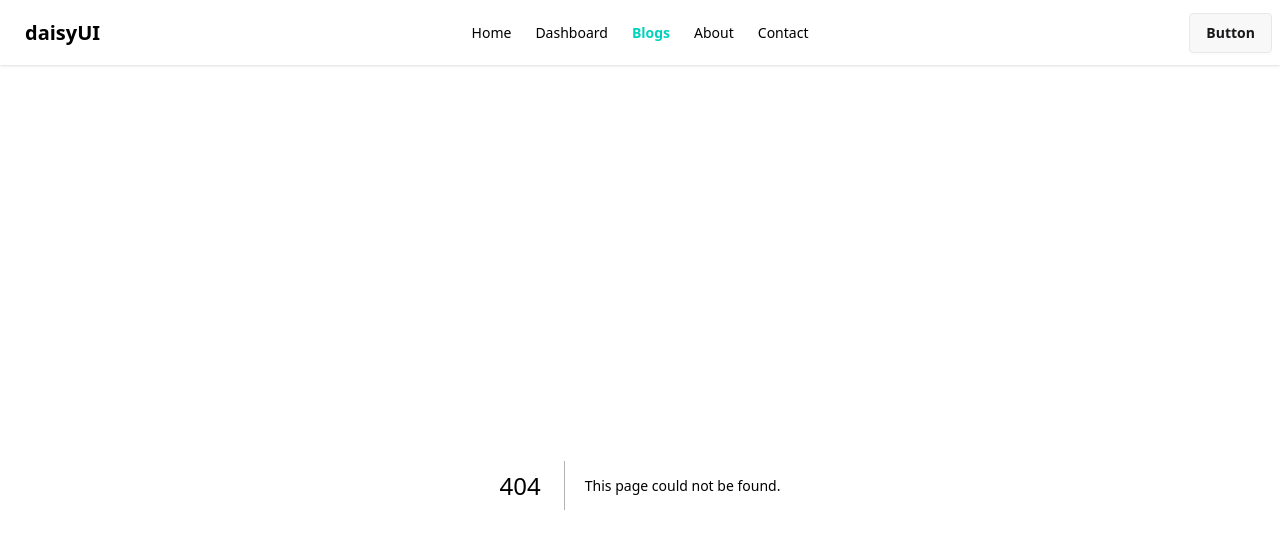
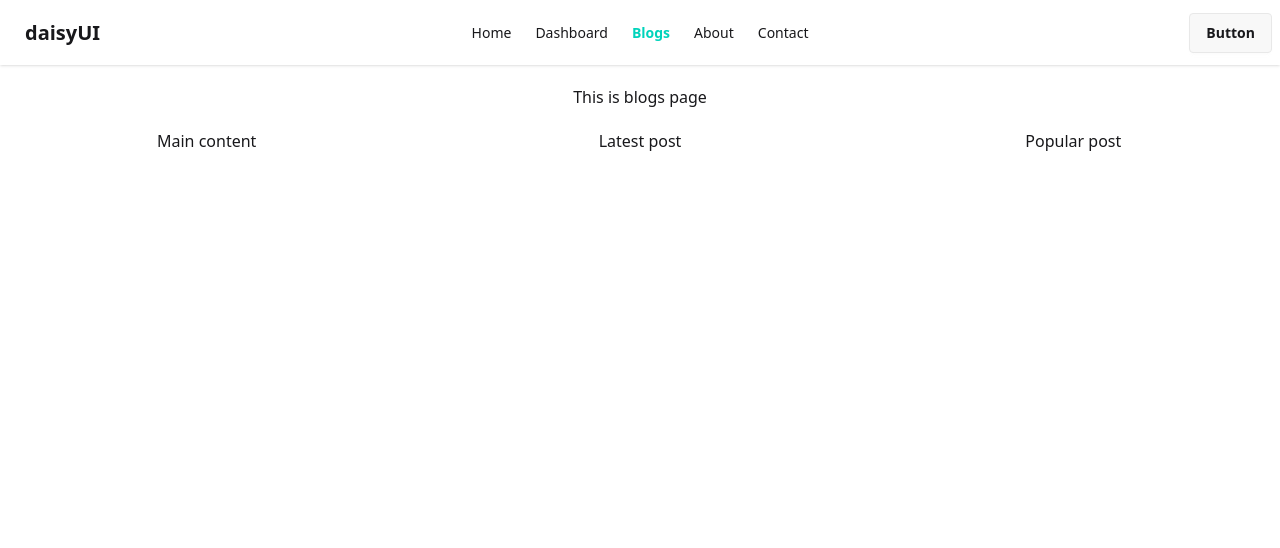
Before and after one commit to rubaiiyat/Nextjs-Advanced-Routing-Features, a Next.js app: page /blogs in a window 1280 px wide. Before the commit this address had no page. Shown: the top 548 px of the page. Built offline with nearby package versions, Linux system fonts and the light colour scheme.

Commit message:
parallel routes

```diff
--- /dev/null
+++ b/app/blogs/@latest/page.tsx
@@ -0,0 +1,9 @@
+const Latest = () => {
+  return (
+    <div>
+      <h1>Latest post</h1>
+    </div>
+  );
+};
+
+export default Latest;
--- /dev/null
+++ b/app/blogs/@maincontent/page.tsx
@@ -0,0 +1,11 @@
+import React from "react";
+
+const page = () => {
+  return (
+    <div>
+      <h1>Main content</h1>
+    </div>
+  );
+};
+
+export default page;
--- /dev/null
+++ b/app/blogs/@popular/page.tsx
@@ -0,0 +1,9 @@
+const Popular = () => {
+  return (
+    <div>
+      <h1>Popular post</h1>
+    </div>
+  );
+};
+
+export default Popular;
--- /dev/null
+++ b/app/blogs/page.tsx
@@ -0,0 +1,26 @@
+import React from "react";
+import MainContent from "./@maincontent/page";
+import Latest from "./@latest/page";
+import Popular from "./@popular/page";
+
+const page = () => {
+  return (
+    <div>
+      <h1>This is blogs page</h1>
+
+      <div className="grid grid-cols-12 gap-5 mt-5">
+        <div className="col-span-4">
+          <MainContent></MainContent>
+        </div>
+        <div className="col-span-4">
+          <Latest></Latest>
+        </div>
+        <div className="col-span-4">
+          <Popular></Popular>
+        </div>
+      </div>
+    </div>
+  );
+};
+
+export default page;
```
